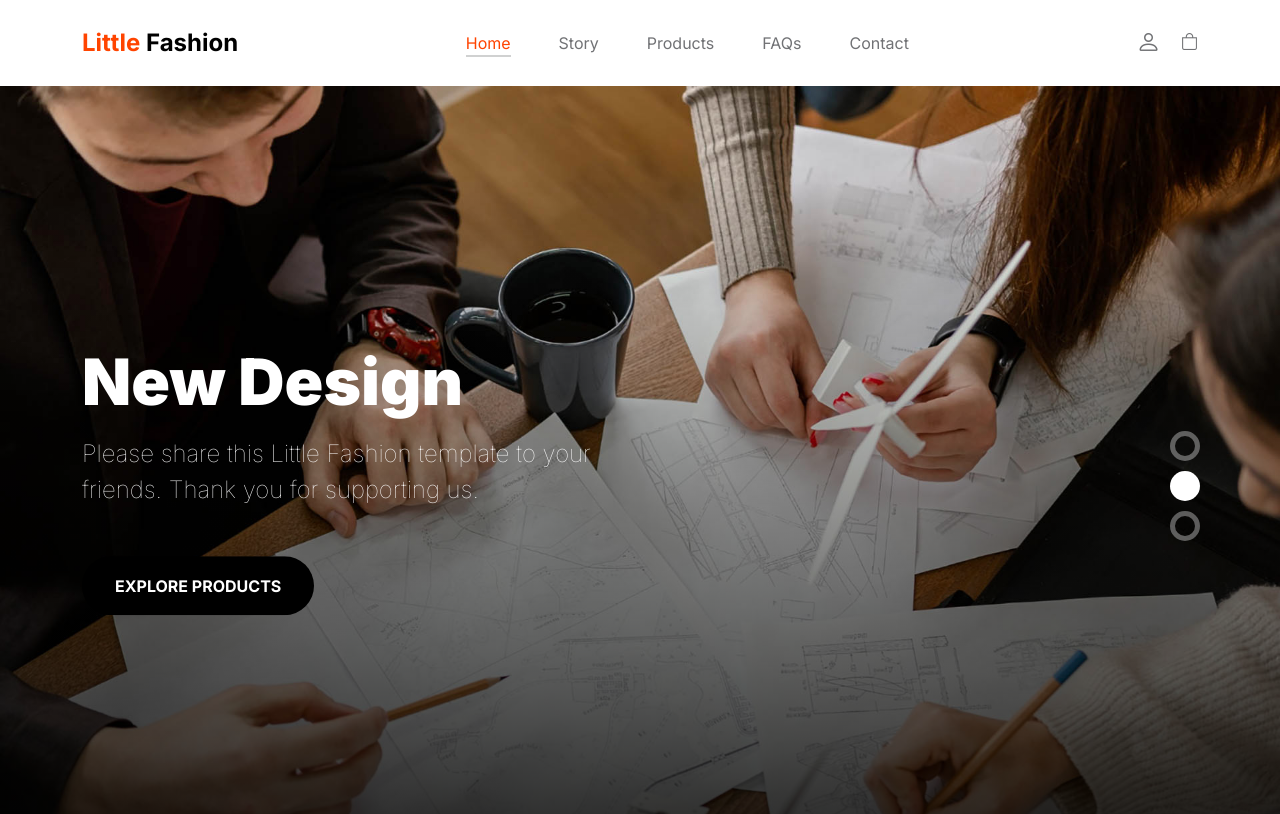
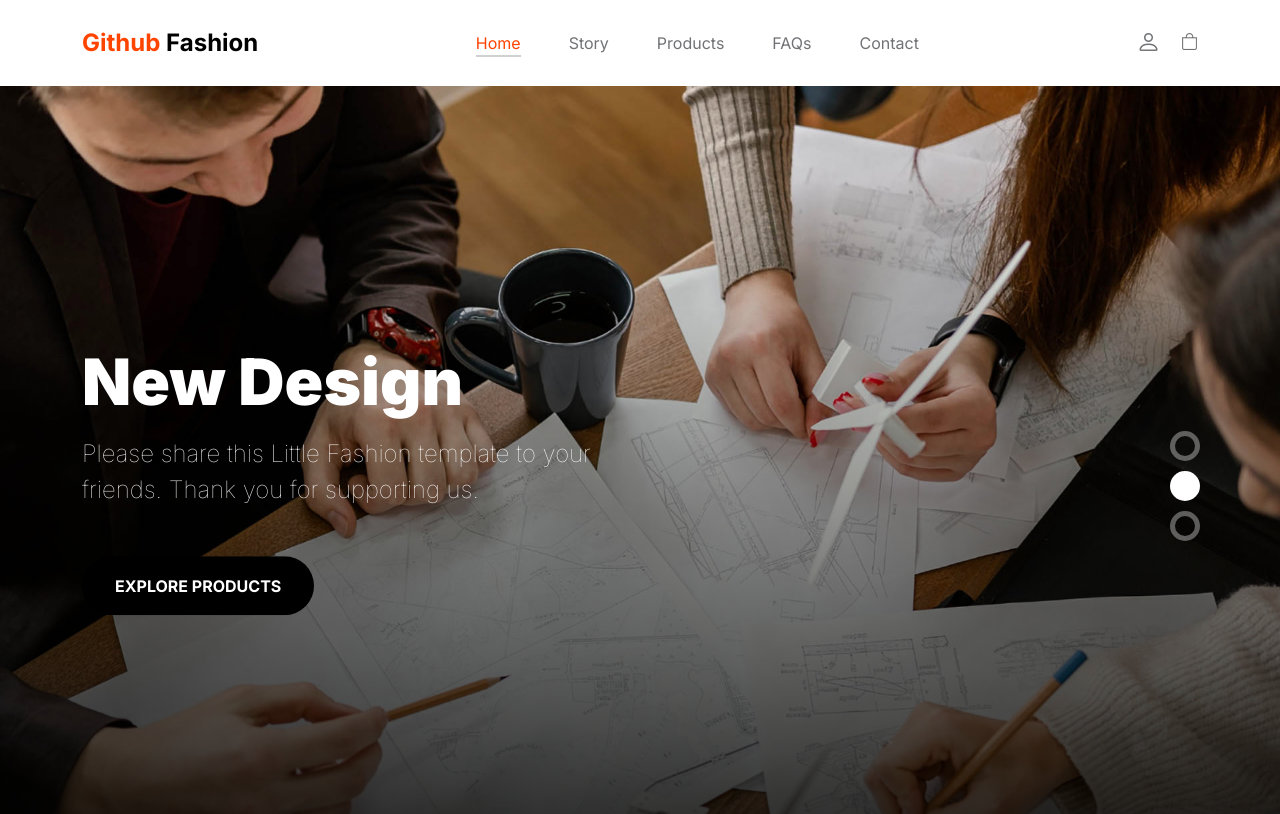
Before and after one commit to latestbob/fahsion, a plain HTML site: page index.html in a window 1280 px wide. Shown: the top 814 px of the page. Drawn offline with Linux system fonts and the light colour scheme.

Commit message:
Update index.html

```diff
--- a/index.html
+++ b/index.html
@@ -48,7 +48,7 @@ https://www.tooplate.com/view/2127-little-fashion
                     </button>
 
                     <a class="navbar-brand" href="index.html">
-                        <strong><span>Little</span> Fashion</strong>
+                        <strong><span>Github</span> Fashion</strong>
                     </a>
 
                     <div class="d-lg-none">
```
